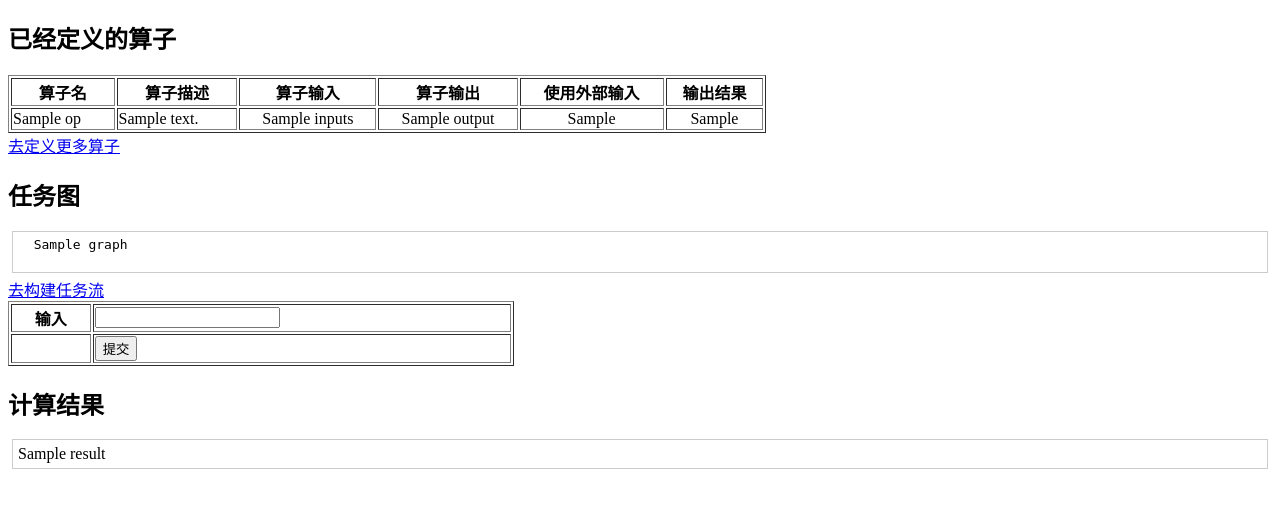
After one commit to LionkingYang/TaskFlowDemo, a Django app: template templates/result.html in a window 1280 px wide. The commit adds this page. Shown: the top 508 px of the page. Run offline with Django 4.2, Linux system fonts and the light colour scheme; the template is opened without the code that fills it: most values are stand-ins (such as "Sample title", 1, 10 or a date in 2020); some libraries are stand-ins or nearby versions.

Commit message:
feature:支持计算结果

```diff
--- a/mysite/urls.py
+++ b/mysite/urls.py
@@ -23,5 +23,7 @@ urlpatterns = [
     path(r'op', views.ops),
     path(r'clear_op', views.clear_op),
     path(r'clear', views.clear),
+    path(r'dump_config', views.dump_config),
+    path(r'compute', views.compute),
     re_path(r'^$', views.task),
 ]
--- /dev/null
+++ b/templates/result.html
@@ -0,0 +1,147 @@
+<!DOCTYPE html>
+<html lang="en">
+
+<head>
+  <meta charset="utf-8" />
+  <title>TaskFlow Demo</title>
+</head>
+
+<body>
+  <h2>已经定义的算子</h2>
+  <table border="1px" width="60%">
+    <tr>
+      <th>算子名</th>
+      <th>算子描述</th>
+      <th>算子输入</th>
+      <th>算子输出</th>
+      <th>使用外部输入</th>
+      <th>输出结果</th>
+    </tr>
+    {% for i in ops %}
+    <tr>
+      <td>{{ i.name }}</td>
+      <td>{{ i.desc }}</td>
+      <td style="text-align: center;">{{ i.inputs }}</td>
+      <td style="text-align: center;">{{ i.output }}</td>
+      <td style="text-align: center;">{{ i.use_global_input }}</td>
+      <td style="text-align: center;">{{ i.use_global_output }}</td>
+    </tr>
+    {% endfor %}
+  </table>
+  <a href="/op">去定义更多算子</a>
+  <h2>任务图</h2>
+
+  <pre class="mermaid">
+  {{ graph }}
+    </pre>
+  <a href="/task">去构建任务流</a>
+  <form action="/compute" method="post">
+    {% csrf_token %}
+    <table border="1px" width="40%">
+      <tr>
+        <th scope="row">输入</th>
+        <td><input type="text" name="input" required></td>
+      </tr>
+      <tr>
+        <th scope="row"></th>
+        <td><input type="submit" value="提交"></td>
+      </tr>
+    </table>
+  </form>
+
+  <h2>计算结果</h2>
+  <p id="result">
+    {{ result }}
+  </p>
+  <br />
+
+
+  <script type="module">
+    import mermaid from 'https://cdn.jsdelivr.net/npm/mermaid@9/dist/mermaid.esm.min.mjs';
+    mermaid.initialize({ startOnLoad: true });
+  </script>
+  <script src="http://libs.baidu.com/jquery/2.0.0/jquery.js"></script>
+  <script>
+    function isEmpty(obj) {
+      if (typeof obj == "undefined" || obj == null || obj == "") {
+        return true;
+      } else {
+        return false;
+      }
+    }
+    function confirmEnding(str, target) {
+      var start = str.length - target.length;
+      var arr = str.substr(start, target.length);
+      if (arr == target) {
+        return true;
+      }
+      return false;
+    }
+
+    function sel(v) {
+      // alert(v);
+      var name = $("#leaderName").val(); // 获取输入框的值
+      // alert(name);
+      // confirmEnding 和 isEmpty 往下看，这是自定义的一个function
+      // 判断是否为空
+      if (!isEmpty(name)) { //不为空则表示已经有值，就要考虑用户是否点击了取消
+        // 判断leaderName里面是否包含了本次复选框的值
+        if (name.indexOf(v) != -1) {
+          // 如果已经包含了本次的传值，则把value和逗号给替换成空格
+          name = name.replace(v + ",", "");
+          name = name.replace(v, "");
+          if (confirmEnding(name, ",")) {// 由于用户取消，最后**可能**会出现以逗号结尾，判断是否以逗号结尾。
+            name = name.substring(0, name.length - 1); // 最后，就是截取了
+          }
+          $("#leaderName").val(name); // 把最新的值传回去
+        } else {
+          // 如果不包含本次的传值，则在后面追加
+          $("#leaderName").val(name + "," + v);
+        }
+      } else { // 如果为空，则表示 leaderName里面没值，就需要新添加一个
+        $("#leaderName").val(v);
+      }
+    }
+
+  </script>
+
+</body>
+<style>
+  pre {
+    outline: 1px solid #ccc;
+    padding: 5px;
+    margin: 5px;
+  }
+
+  p {
+    outline: 1px solid #ccc;
+    padding: 5px;
+    margin: 5px;
+  }
+
+  .string {
+    color: green;
+  }
+
+  .number {
+    color: darkorange;
+  }
+
+  .boolean {
+    color: blue;
+  }
+
+  .null {
+    color: magenta;
+  }
+
+  .key {
+    color: red;
+  }
+
+  p {
+    word-wrap: break-word;
+  }
+</style>
+
+</html>
```
Also changed, not shown: mysite/views.py (+58 -2 lines), templates/hello.html (+9 -0 lines).
